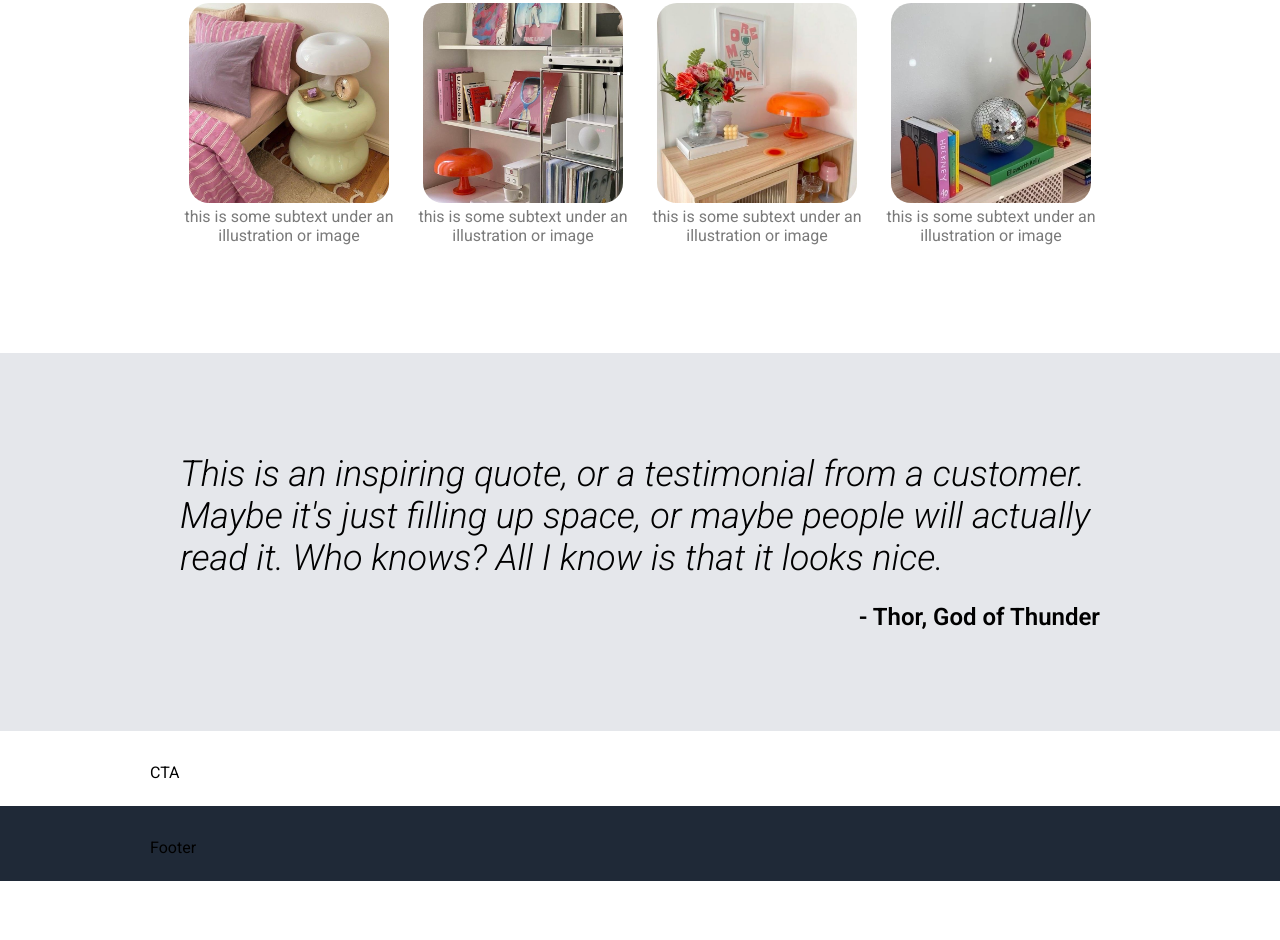
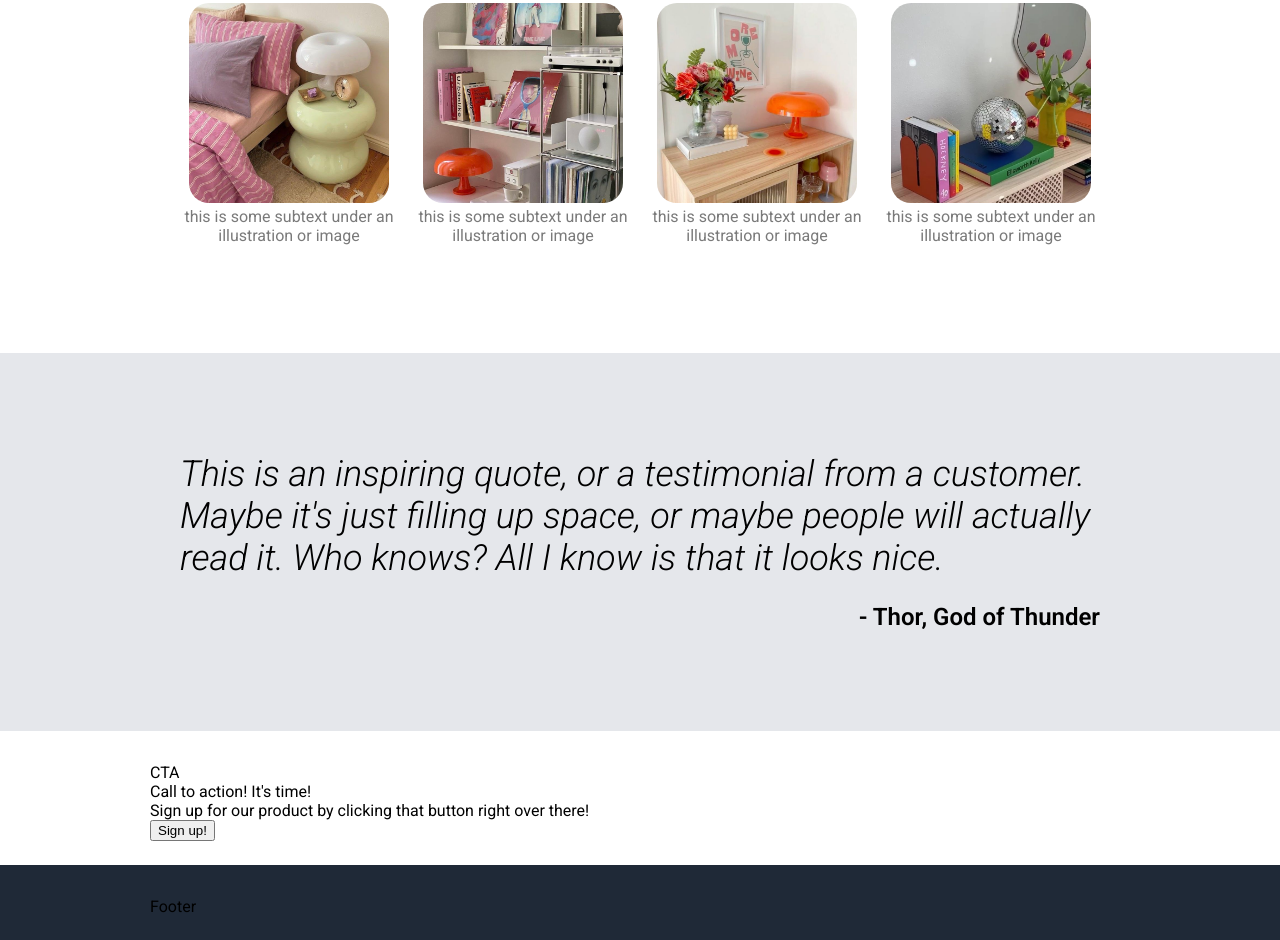
Before and after one commit to aishah-a/landing-page, a plain HTML site: page index.html in a window 1280 px wide. Shown: the part 634-1574 px from the top of the page. Before the commit the page ends 1515 px from the top, so only its background shows below. Drawn offline with Linux system fonts and the light colour scheme.

Commit message:
Create CTA elements

```diff
--- a/index.html
+++ b/index.html
@@ -64,9 +64,17 @@
             </div>
         </div>
 
-
         <div class="cta">
             CTA
+            <div class="cta_box">
+                <div class="cta_title">
+                    Call to action! It's time!
+                </div>
+                <div class="cta_text">
+                    Sign up for our product by clicking that button right over there!
+                </div>
+                <button class="cta_btn">Sign up!</div>
+            </div>
         </div>
         <div class="footer">
             Footer
```
